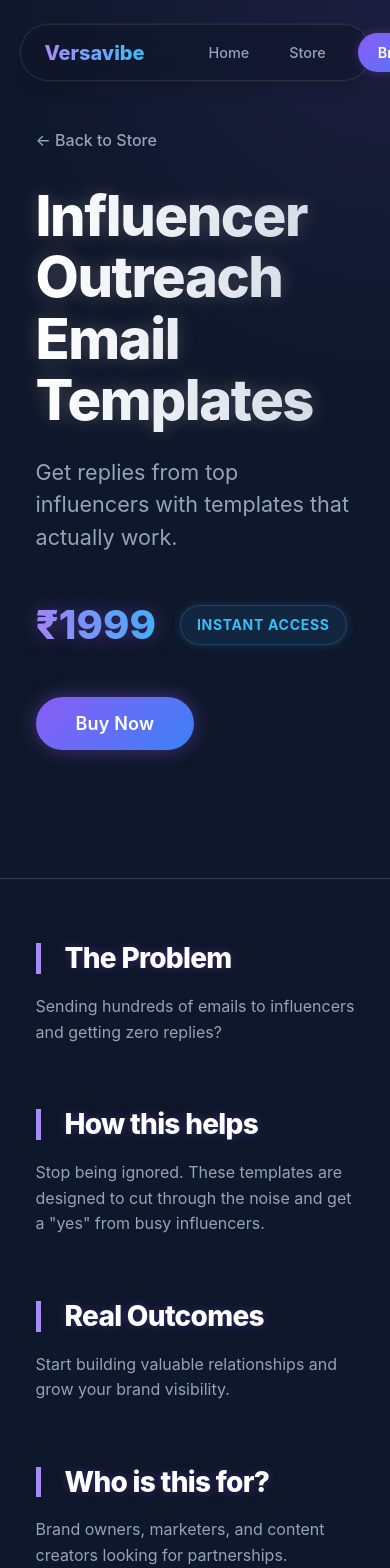
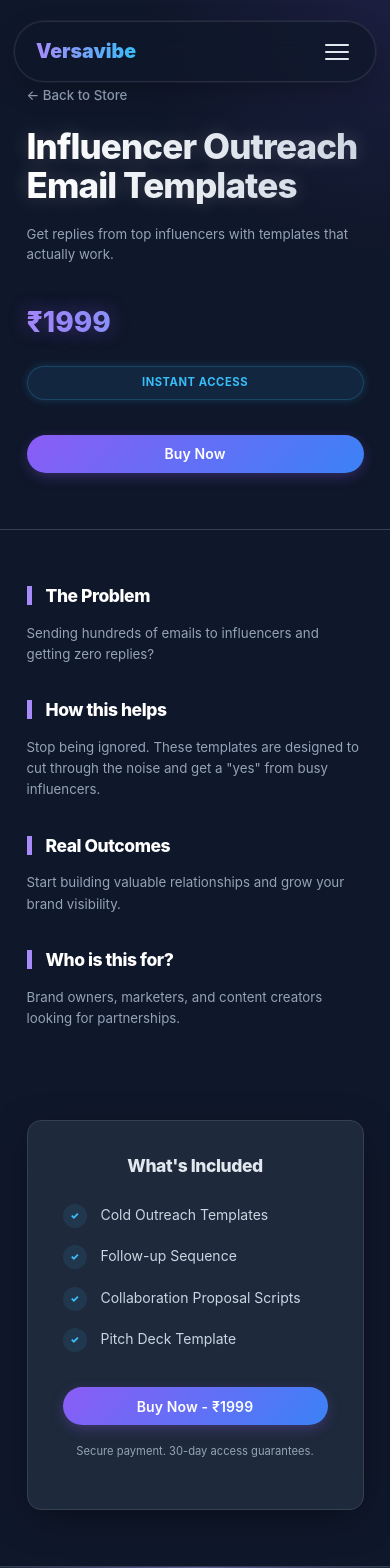
Before and after one commit to versavibebusiness-ops/project-18, a React (Vite) app: page /product/influencer-outreach-templates in a window 390 px wide. Shown: the top 1568 px of the page. Built offline with nearby package versions, Linux system fonts and the light colour scheme.

Commit message:
Update content

```diff
--- a/src/components/Navbar.css
+++ b/src/components/Navbar.css
@@ -7,28 +7,27 @@
     width: 100%;
     z-index: 1000;
     pointer-events: none;
-    /* Let clicks pass through outside the pill */
+    padding: 0 1rem;
 }
 
 .navbar {
-    background: rgba(15, 23, 42, 0.6);
-    backdrop-filter: blur(16px);
-    -webkit-backdrop-filter: blur(16px);
+    background: rgba(15, 23, 42, 0.7);
+    backdrop-filter: blur(20px);
+    -webkit-backdrop-filter: blur(20px);
     border: 1px solid rgba(255, 255, 255, 0.1);
     border-radius: 50px;
-    padding: 0.5rem 1.5rem;
+    padding: 0.5rem 1rem;
     display: flex;
     align-items: center;
     gap: 2rem;
     box-shadow:
-        0 4px 6px -1px rgba(0, 0, 0, 0.1),
-        0 10px 15px -3px rgba(0, 0, 0, 0.1),
+        0 10px 30px -5px rgba(0, 0, 0, 0.3),
         0 0 0 1px rgba(255, 255, 255, 0.05);
     pointer-events: auto;
-    /* Re-enable pointer events for the pill */
     animation: slideDown 0.6s cubic-bezier(0.16, 1, 0.3, 1);
-    max-width: 90%;
+    max-width: 1000px;
     width: auto;
+    transition: all 0.4s cubic-bezier(0.4, 0, 0.2, 1);
 }
 
 @keyframes slideDown {
@@ -43,16 +42,38 @@
     }
 }
 
+.navbar-main {
+    display: flex;
+    align-items: center;
+    justify-content: space-between;
+    width: 100%;
+}
+
 .navbar-logo {
-    font-weight: 800;
-    font-size: 1.25rem;
-    color: #fff;
-    text-decoration: none;
+    font-weight: 900;
+    font-size: 1.4rem;
     background: var(--gradient-text);
     -webkit-background-clip: text;
     -webkit-text-fill-color: transparent;
     background-clip: text;
-    margin-right: 1rem;
+    text-decoration: none;
+}
+
+.menu-toggle {
+    display: none;
+    flex-direction: column;
+    gap: 5px;
+    padding: 5px;
+    z-index: 1001;
+}
+
+.menu-toggle span {
+    display: block;
+    width: 24px;
+    height: 2px;
+    background-color: var(--color-primary);
+    transition: all 0.3s ease;
+    border-radius: 2px;
 }
 
 .navbar-links {
@@ -66,77 +87,102 @@
     position: absolute;
     top: 0;
     bottom: 0;
-    left: 0;
     background: rgba(255, 255, 255, 0.1);
     border-radius: 20px;
     pointer-events: none;
     transition: all 0.5s cubic-bezier(0.4, 0, 0.2, 1);
     z-index: 0;
-    box-shadow: 0 0 10px rgba(167, 139, 250, 0.2);
     border: 1px solid rgba(255, 255, 255, 0.05);
 }
 
 .nav-link {
     color: var(--color-text-muted);
-    font-weight: 500;
-    font-size: 0.9rem;
-    padding: 0.5rem 1rem;
-    border-radius: 20px;
+    font-weight: 600;
+    font-size: 0.95rem;
+    padding: 0.6rem 1.2rem;
+    border-radius: 25px;
     transition: all 0.3s ease;
     position: relative;
-    overflow: hidden;
+    z-index: 1;
 }
 
 .nav-link:hover,
 .nav-link.active {
     color: #fff;
-    /* Background handled by sliding indicator */
-    position: relative;
-    z-index: 1;
-}
-
-.nav-link::after {
-    content: '';
-    position: absolute;
-    top: 0;
-    left: -150%;
-    width: 150%;
-    height: 100%;
-    background: linear-gradient(90deg,
-            transparent 0%,
-            rgba(255, 255, 255, 0.2) 20%,
-            rgba(255, 255, 255, 0.4) 50%,
-            transparent 100%);
-    transform: skewX(-20deg);
-    transition: none;
-}
-
-.nav-link:hover::after {
-    left: 150%;
-    transition: left 0.6s ease-in-out;
 }
 
 .navbar-btn {
     background: var(--gradient-primary);
     color: white;
-    padding: 0.5rem 1.25rem;
-    border-radius: 20px;
-    font-weight: 600;
+    padding: 0.6rem 1.4rem;
+    border-radius: 25px;
+    font-weight: 700;
     font-size: 0.9rem;
-    border: none;
-    cursor: pointer;
-    margin-left: 0.5rem;
     transition: all 0.3s ease;
-    text-decoration: none;
-    box-shadow: 0 0 10px rgba(139, 92, 246, 0.3);
+    box-shadow: 0 4px 15px rgba(139, 92, 246, 0.3);
 }
 
-.navbar-btn:hover {
-    transform: translateY(-1px);
-    box-shadow: 0 0 20px rgba(139, 92, 246, 0.5);
+/* Response Breakpoint */
+@media (max-width: 768px) {
+    .navbar {
+        width: 100%;
+        border-radius: 30px;
+        flex-direction: column;
+        padding: 1rem 1.5rem;
+        gap: 0;
+    }
+
+    .navbar.menu-open {
+        border-radius: 24px;
+        background: rgba(15, 23, 42, 0.95);
+    }
+
+    .menu-toggle {
+        display: flex;
+    }
+
+    /* Hamburger Animation */
+    .menu-toggle.active span:nth-child(1) {
+        transform: translateY(7px) rotate(45deg);
+    }
+
+    .menu-toggle.active span:nth-child(2) {
+        opacity: 0;
+    }
+
+    .menu-toggle.active span:nth-child(3) {
+        transform: translateY(-7px) rotate(-45deg);
+    }
+
+    .navbar-links {
+        width: 100%;
+        flex-direction: column;
+        max-height: 0;
+        overflow: hidden;
+        transition: max-height 0.4s ease, margin-top 0.4s ease;
+        gap: 1rem;
+        padding-bottom: 0;
+    }
+
+    .navbar-links.show {
+        max-height: 400px;
+        margin-top: 1.5rem;
+        padding-bottom: 1rem;
+    }
+
+    .nav-indicator {
+        display: none;
+        /* Hide indicator on mobile as it's vertical now */
+    }
+
+    .nav-link {
+        width: 100%;
+        text-align: center;
+        background: rgba(255, 255, 255, 0.05);
+    }
+
+    .navbar-btn {
+        width: 100%;
+        text-align: center;
+    }
 }
-
-/* Hide default container padding since we handle it in flex */
-.navbar-content {
-    display: contents;
-}
--- a/src/components/Navbar.jsx
+++ b/src/components/Navbar.jsx
@@ -5,6 +5,7 @@
 const Navbar = () => {
   const location = useLocation();
   const [indicatorStyle, setIndicatorStyle] = useState({ left: 0, width: 0, opacity: 0 });
+  const [isMenuOpen, setIsMenuOpen] = useState(false);
   const navLinksRef = useRef([]);
 
   useEffect(() => {
@@ -20,17 +21,31 @@
         opacity: 1
       });
     } else {
-      // Hide if no match (shouldn't happen with current routes, but good for safety)
       setIndicatorStyle(prev => ({ ...prev, opacity: 0 }));
     }
+    // Close menu on navigation
+    setIsMenuOpen(false);
   }, [location.pathname]);
 
   return (
     <div className="navbar-container">
-      <nav className="navbar">
-        <Link to="/" className="navbar-logo">Versavibe</Link>
-        <div className="navbar-links">
-          {/* Sliding Indicator */}
+      <nav className={`navbar ${isMenuOpen ? 'menu-open' : ''}`}>
+        <div className="navbar-main">
+          <Link to="/" className="navbar-logo">Versavibe</Link>
+
+          <button
+            className={`menu-toggle ${isMenuOpen ? 'active' : ''}`}
+            onClick={() => setIsMenuOpen(!isMenuOpen)}
+            aria-label="Toggle menu"
+          >
+            <span></span>
+            <span></span>
+            <span></span>
+          </button>
+        </div>
+
+        <div className={`navbar-links ${isMenuOpen ? 'show' : ''}`}>
+          {/* Sliding Indicator (Only visible on desktop/large screens) */}
           <div
             className="nav-indicator"
             style={{
--- a/src/data.js
+++ b/src/data.js
@@ -1,20 +1,20 @@
 export const products = [
     {
         id: 'sales-call-scripts',
-        title: 'Sales Call Script Library',
-        description: 'Close more deals with confidence using our battle-tested sales scripts.',
+        title: 'Sales Call Script Mastery',
+        description: 'This course provides a foundational library of sales call scripts, designed for beginners and small business owners. You will learn to navigate every stage of a sales conversation, from initial contact to closing the deal, with ready-to-use dialogue. The curriculum focuses on building confidence and adaptability, enabling you to customize scripts for your unique products and audience.',
         price: 3999,
         features: [
-            '3 Proven Sales Call Scripts',
-            'Objection Handling Cheatsheet',
-            'Detailed Guide included',
+            'Foundational Script Library',
+            'Beginner-Friendly Frameworks',
+            'Customizable Templates',
             'Final Knowledge Check'
         ],
         details: {
-            problem: 'Struggling to close deals or not knowing what to say when a prospect says "no"?',
-            solution: 'This library gives you exact words to say for every stage of the sales call, from opening to closing and handling objections.',
-            forWho: 'Freelancers, consultants, and sales professionals who want to increase their close rate.',
-            outcome: 'You will feel confident on every call and turn more leads into paying clients.'
+            problem: 'Many beginners and small business owners struggle with what to say during sales calls, leading to lost opportunities and low confidence.',
+            solution: 'Our Sales Call Script Mastery curriculum focuses on building confidence and adaptability, enabling you to customize scripts for your unique products and audience.',
+            forWho: 'Beginners and small business owners who want professional, ready-to-use dialogue for their sales conversations.',
+            outcome: 'You will learn to navigate every stage of a sales conversation with ease, from initial contact to closing the deal.'
         }
     },
     {
--- a/src/index.css
+++ b/src/index.css
@@ -37,11 +37,12 @@
 
   --font-sans: 'Inter', system-ui, -apple-system, sans-serif;
 
+  /* Responsive Spacing */
   --spacing-xs: 0.5rem;
   --spacing-sm: 1rem;
   --spacing-md: 1.5rem;
-  --spacing-lg: 2rem;
-  --spacing-xl: 4rem;
+  --spacing-lg: clamp(1.5rem, 5vw, 2.5rem);
+  --spacing-xl: clamp(3rem, 10vw, 6rem);
 
   --radius-sm: 0.5rem;
   --radius-md: 0.75rem;
@@ -59,6 +60,16 @@
   padding: 0;
 }
 
+html {
+  font-size: 16px;
+}
+
+@media (max-width: 768px) {
+  html {
+    font-size: 14px;
+  }
+}
+
 body {
   font-family: var(--font-sans);
   background-color: var(--color-bg);
@@ -70,13 +81,14 @@
 
 img {
   max-width: 100%;
+  height: auto;
   display: block;
 }
 
 a {
   text-decoration: none;
   color: inherit;
-  transition: color 0.2s ease;
+  transition: all 0.2s ease;
 }
 
 button {
@@ -99,9 +111,23 @@
   letter-spacing: -0.025em;
 }
 
+/* Fluid Typography */
+h1 {
+  font-size: clamp(2.5rem, 8vw, 4.5rem);
+}
+
+h2 {
+  font-size: clamp(1.75rem, 5vw, 3rem);
+}
+
+h3 {
+  font-size: clamp(1.25rem, 3vw, 1.75rem);
+}
+
 p {
   margin-bottom: var(--spacing-sm);
   color: var(--color-text-muted);
+  font-size: clamp(0.95rem, 2vw, 1.1rem);
 }
 
 /* Utilities */
@@ -109,7 +135,7 @@
   width: 90%;
   max-width: 1200px;
   margin: 0 auto;
-  padding: 0 var(--spacing-sm);
+  padding: 0 var(--spacing-xs);
 }
 
 /* Button & interactive improvements */
@@ -125,6 +151,7 @@
   position: relative;
   overflow: hidden;
   letter-spacing: 0.01em;
+  white-space: nowrap;
 }
 
 /* Liquid Sheen Animation */
@@ -153,17 +180,12 @@
   background: var(--gradient-primary);
   color: white;
   box-shadow: 0 4px 15px -3px rgba(139, 92, 246, 0.4);
-  /* Glow effect */
 }
 
 .btn-primary:hover {
   transform: translateY(-2px);
   box-shadow: 0 10px 25px -3px rgba(139, 92, 246, 0.5);
   filter: brightness(1.1);
-}
-
-.btn-primary:active {
-  transform: translateY(0);
 }
 
 .btn-accent {
@@ -175,7 +197,6 @@
 .btn-accent:hover {
   background-color: var(--color-border);
   transform: translateY(-2px);
-  box-shadow: var(--shadow-md);
 }
 
 .btn-outline {
@@ -212,7 +233,7 @@
 
 .grid-3 {
   display: grid;
-  grid-template-columns: repeat(auto-fit, minmax(320px, 1fr));
+  grid-template-columns: repeat(auto-fit, minmax(min(100%, 320px), 1fr));
   gap: var(--spacing-lg);
 }
 
@@ -231,18 +252,6 @@
   animation: fadeInUp 0.8s cubic-bezier(0.4, 0, 0.2, 1) forwards;
 }
 
-.delay-100 {
-  animation-delay: 0.1s;
-}
-
-.delay-200 {
-  animation-delay: 0.2s;
-}
-
-.delay-300 {
-  animation-delay: 0.3s;
-}
-
 @keyframes fadeInUp {
   from {
     opacity: 0;
@@ -256,19 +265,24 @@
 }
 
 @keyframes float {
-  0% {
+
+  0%,
+  100% {
     transform: translateY(0px);
   }
 
   50% {
     transform: translateY(-10px);
   }
-
-  100% {
-    transform: translateY(0px);
-  }
 }
 
 .hover-float:hover {
   animation: float 3s ease-in-out infinite;
 }
+
+@media (max-width: 480px) {
+  .btn {
+    width: 100%;
+    padding: 0.75rem 1.25rem;
+  }
+}
--- a/src/pages/Home.css
+++ b/src/pages/Home.css
@@ -56,9 +56,7 @@
 }
 
 .hero h1 {
-    font-size: 4.5rem;
-    letter-spacing: -0.04em;
-    line-height: 1.1;
+    /* Size handled by fluid typography in index.css */
     margin-bottom: 2rem;
     background: linear-gradient(to right, #e2e8f0, #94a3b8);
     -webkit-background-clip: text;
@@ -75,39 +73,22 @@
 }
 
 .hero-subhead {
-    font-size: 1.5rem;
+    /* Size and margin handled by clamp in index.css (p) or refined here */
     color: var(--color-text-muted);
     max-width: 650px;
     margin: 0 auto 3rem;
     font-weight: 400;
 }
 
-.btn-lg {
-    padding: 1rem 2.5rem;
-    font-size: 1.125rem;
-    box-shadow: 0 0 20px rgba(139, 92, 246, 0.4);
-}
-
-.btn-lg:hover {
-    box-shadow: 0 0 30px rgba(139, 92, 246, 0.6);
-    transform: translateY(-3px);
-}
-
-.trust-grid {
-    display: grid;
-    grid-template-columns: repeat(auto-fit, minmax(300px, 1fr));
-    gap: var(--spacing-xl);
-}
-
 .trust-item {
-    padding: 2rem;
+    padding: 2.5rem 2rem;
     background: rgba(30, 41, 59, 0.5);
-    /* Semi-transparent Slate 800 */
     border-radius: var(--radius-lg);
     box-shadow: var(--shadow-sm);
-    transition: transform 0.3s ease, box-shadow 0.3s ease, background 0.3s;
+    transition: all 0.3s ease;
     border: 1px solid rgba(148, 163, 184, 0.1);
     backdrop-filter: blur(10px);
+    -webkit-backdrop-filter: blur(10px);
 }
 
 .trust-item:hover {
@@ -117,17 +98,10 @@
     background: rgba(30, 41, 59, 0.8);
 }
 
-.trust-item h3 {
-    font-size: 1.5rem;
-    margin-bottom: 1rem;
-    color: #fff;
-}
-
 .cta-section {
     background: linear-gradient(135deg, #4c1d95 0%, #1e40af 100%);
     color: white;
-    /* Increased top padding to account for floating navbar */
-    padding: 12rem 0 8rem;
+    padding: var(--spacing-xl) 0;
     border-radius: 0;
     margin-top: 4rem;
     position: relative;
@@ -151,14 +125,11 @@
 
 .cta-section h2 {
     color: white;
-    font-size: 3.5rem;
-    margin-bottom: 1rem;
     text-shadow: 0 4px 10px rgba(0, 0, 0, 0.3);
 }
 
 .cta-section p {
     color: rgba(255, 255, 255, 0.9);
-    font-size: 1.25rem;
     max-width: 600px;
     margin: 0 auto 3rem;
 }
@@ -169,17 +140,29 @@
 }
 
 .cta-section .btn:hover {
-    background: white;
-    box-shadow: 0 0 20px rgba(255, 255, 255, 0.4);
-    transform: scale(1.05);
+    box-shadow: 0 0 30px rgba(255, 255, 255, 0.4);
+    transform: translateY(-3px) scale(1.02);
+}
+
+/* Tablet & Mobile Adjustments */
+@media (max-width: 1024px) {
+    .hero {
+        padding: 12rem 0 6rem;
+    }
 }
 
 @media (max-width: 768px) {
-    .hero h1 {
-        font-size: 2.5rem;
+    .hero {
+        padding: 10rem 0 5rem;
+    }
+}
+
+@media (max-width: 480px) {
+    .hero {
+        padding: 9rem 0 4rem;
     }
 
-    .grid-3 {
-        grid-template-columns: 1fr;
+    .section {
+        padding: 4rem 0;
     }
 }
--- a/src/pages/ProductPage.css
+++ b/src/pages/ProductPage.css
@@ -1,5 +1,5 @@
 .product-hero {
-    padding: 8rem 0;
+    padding: clamp(6rem, 15vw, 9rem) 0 4rem;
     border-bottom: 1px solid var(--color-border);
     background: radial-gradient(circle at top right, rgba(139, 92, 246, 0.1) 0%, transparent 40%);
 }
@@ -11,6 +11,7 @@
     color: var(--color-text-muted);
     font-weight: 500;
     transition: transform 0.2s;
+    font-size: 0.95rem;
 }
 
 .back-link:hover {
@@ -19,7 +20,6 @@
 }
 
 .product-hero-title {
-    font-size: 3.5rem;
     margin-bottom: 1.5rem;
     background: linear-gradient(to right, #fff, #cbd5e1);
     -webkit-background-clip: text;
@@ -29,7 +29,6 @@
 }
 
 .product-hero-description {
-    font-size: 1.35rem;
     color: var(--color-text-muted);
     max-width: 700px;
     margin-bottom: 2.5rem;
@@ -37,7 +36,7 @@
 }
 
 .product-price-lg {
-    font-size: 2.5rem;
+    font-size: clamp(2rem, 5vw, 3rem);
     font-weight: 800;
     color: var(--color-primary);
     margin-right: 1.5rem;
@@ -53,7 +52,7 @@
     color: var(--color-accent-secondary);
     padding: 0.5rem 1rem;
     border-radius: 50px;
-    font-size: 0.875rem;
+    font-size: 0.8rem;
     font-weight: 700;
     vertical-align: middle;
     text-transform: uppercase;
@@ -66,50 +65,28 @@
     margin-bottom: 2.5rem;
     display: flex;
     align-items: center;
+    flex-wrap: wrap;
+    gap: 1rem;
 }
 
 .product-details-grid {
     display: grid;
     grid-template-columns: 1.6fr 1fr;
-    gap: 5rem;
-}
-
-@media (max-width: 900px) {
-    .product-details-grid {
-        grid-template-columns: 1fr;
-        gap: 3rem;
-    }
+    gap: clamp(2rem, 5vw, 5rem);
+    align-items: start;
 }
 
 .detail-block {
-    margin-bottom: 4rem;
+    margin-bottom: clamp(2.5rem, 5vw, 4rem);
     opacity: 0;
     animation: fadeInUp 0.8s ease forwards;
 }
 
-.detail-block:nth-child(1) {
-    animation-delay: 0.1s;
-}
-
-.detail-block:nth-child(2) {
-    animation-delay: 0.2s;
-}
-
-.detail-block:nth-child(3) {
-    animation-delay: 0.3s;
-}
-
-.detail-block:nth-child(4) {
-    animation-delay: 0.4s;
-}
-
 .detail-block h3 {
-    font-size: 1.75rem;
     margin-bottom: 1.25rem;
     border-left: 5px solid var(--color-accent);
     padding-left: 1.5rem;
     color: #fff;
-    text-shadow: 0 0 10px rgba(139, 92, 246, 0.3);
 }
 
 .features-card {
@@ -118,21 +95,13 @@
     border-radius: var(--radius-lg);
     padding: 2.5rem;
     position: sticky;
-    top: 120px;
-    box-shadow: 0 10px 30px -5px rgba(0, 0, 0, 0.5);
-    transition: transform 0.3s;
-}
-
-.features-card:hover {
-    transform: translateY(-5px);
-    border-color: var(--color-accent);
-    box-shadow: 0 15px 40px -5px rgba(139, 92, 246, 0.2);
+    top: 100px;
+    box-shadow: 0 10px 40px -10px rgba(0, 0, 0, 0.5);
 }
 
 .features-card h3 {
     margin-bottom: 2rem;
     text-align: center;
-    color: #fff;
 }
 
 .features-list {
@@ -144,8 +113,7 @@
     display: flex;
     align-items: flex-start;
     margin-bottom: 1.25rem;
-    font-size: 1.05rem;
-    color: var(--color-text);
+    font-size: 1rem;
 }
 
 .check-icon {
@@ -159,18 +127,46 @@
     align-items: center;
     justify-content: center;
     border-radius: 50%;
-    font-size: 0.75rem;
+    font-size: 0.7rem;
     flex-shrink: 0;
-    box-shadow: 0 0 5px rgba(56, 189, 248, 0.4);
 }
 
-.btn-full {
+.sidebar-cta .btn {
     width: 100%;
 }
 
 .guarantee-text {
     text-align: center;
-    font-size: 0.85rem;
+    font-size: 0.8rem;
     margin-top: 1.25rem;
     color: var(--color-text-muted);
 }
+
+/* Tablet & Mobile Breakpoints */
+@media (max-width: 1024px) {
+    .product-details-grid {
+        grid-template-columns: 1fr;
+    }
+
+    .features-card {
+        position: static;
+        margin-top: 2rem;
+    }
+}
+
+@media (max-width: 480px) {
+    .product-badge {
+        width: 100%;
+        text-align: center;
+    }
+
+    .product-price-lg {
+        width: 100%;
+        margin-right: 0;
+        margin-bottom: 0.5rem;
+    }
+
+    .detail-block h3 {
+        padding-left: 1rem;
+    }
+}
```
Also changed, not shown: src/components/ProductCard.css (+11 -0 lines), src/pages/Store.css (+4 -7 lines).
